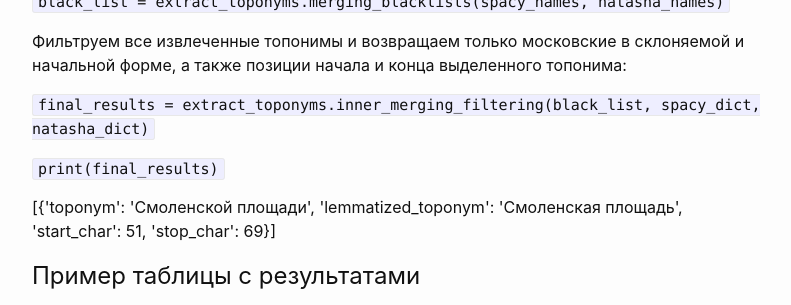
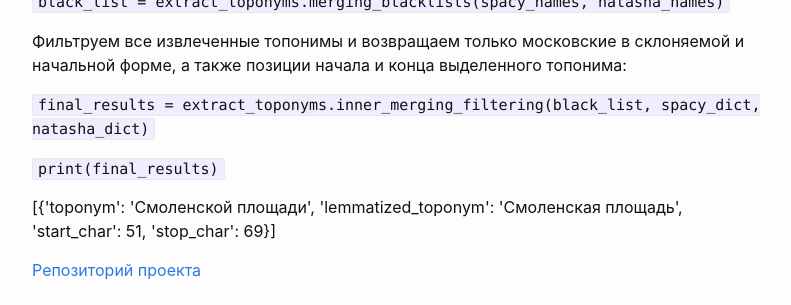
Before and after one commit to daryagerasimenko/MT, a Jekyll site: the page built from about.md, in a window 1280 px wide and 900 px high, scrolled down 1262 px, cut to the strip 0-305 px from the top of the window. Shown: the whole strip, without its empty margins (238-1029 px from the left). Built offline with Jekyll 4.4.1, drawn with Linux system fonts in a browser that asks for light colours.

Commit message:
Update page.html

```diff
--- a/_layouts/page.html
+++ b/_layouts/page.html
@@ -39,6 +39,7 @@
   <p><code>final_results = extract_toponyms.inner_merging_filtering(black_list, spacy_dict, natasha_dict)</code></p>
   <p><code>print(final_results)</code></p>
   <p>[{'toponym': 'Смоленской площади', 'lemmatized_toponym': 'Смоленская площадь', 'start_char': 51, 'stop_char': 69}]</p>
+  <p><a href="https://github.com/diana-esaian/MOSCOW-TEXT">Репозиторий проекта</a></p>
 
   <h2>Пример таблицы с результатами</h2>
   <img src="https://i.ibb.co/gmyqvJ3/2023-04-08-09-46-07.png" alt="Пример таблицы с результатами" width="830" height="350">
```
